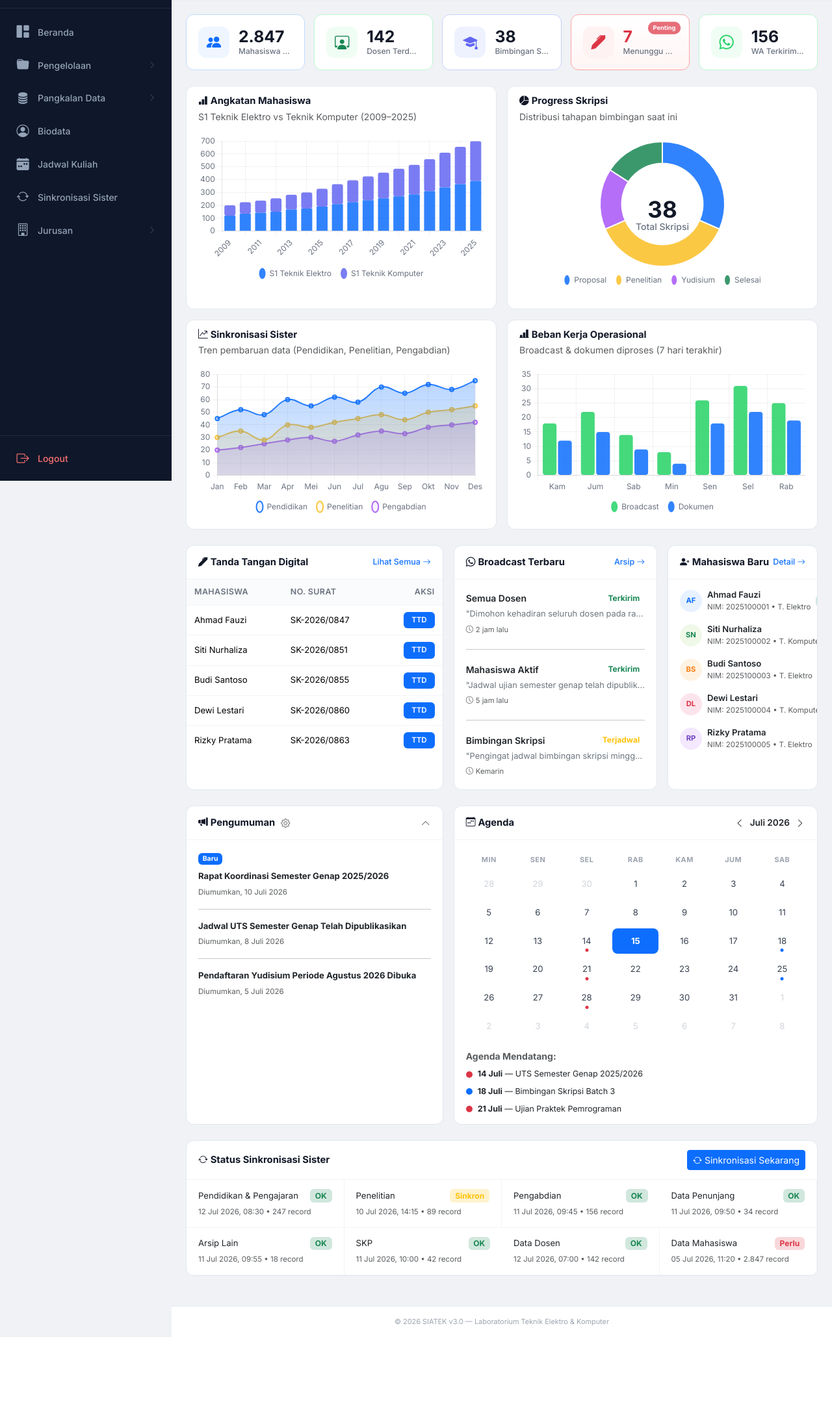
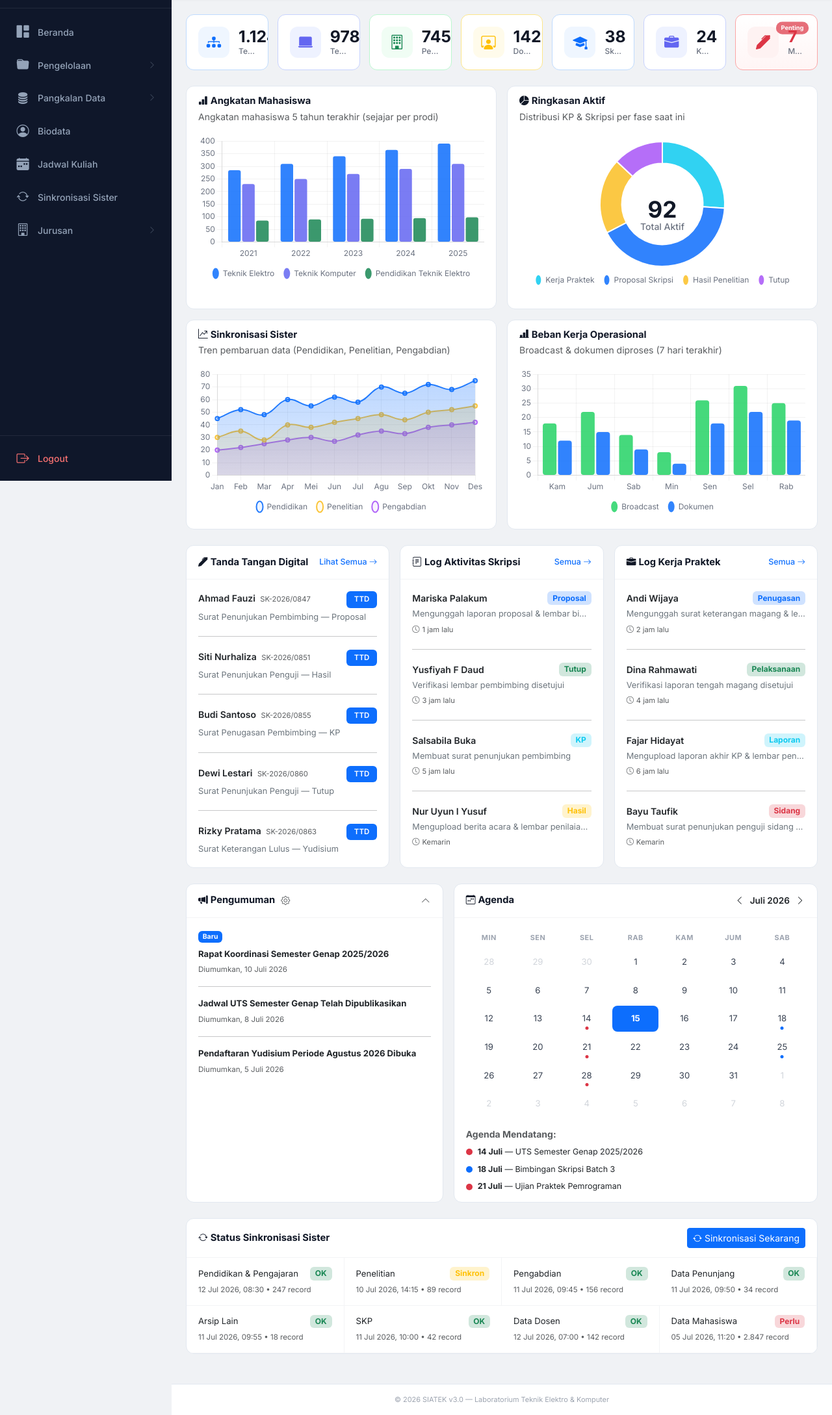
Before and after one commit to idul-kadir/new-siatek, a PHP site: page /index.php?page=dashboard in a window 1280 px wide. Shown: the part 60-2238 px from the top of the page at 65% size. Before the commit the page ends 2118 px from the top, so only its background shows below. Run offline with PHP 8.4, Linux system fonts and the light colour scheme.

Commit message:
masih dashboard 50%

```diff
--- a/css/dashboard.css
+++ b/css/dashboard.css
@@ -489,7 +489,7 @@ a { text-decoration: none; }
 
 @media (min-width: 576px)  { .kpi-row { grid-template-columns: repeat(2, 1fr); } }
 @media (min-width: 992px)  { .kpi-row { grid-template-columns: repeat(3, 1fr); } }
-@media (min-width: 1200px) { .kpi-row { grid-template-columns: repeat(5, 1fr); } }
+@media (min-width: 1200px) { .kpi-row { grid-template-columns: repeat(7, 1fr); } }
 
 /* ======================================================
    KPI CARDS
@@ -528,8 +528,8 @@ a { text-decoration: none; }
 .card-kpi--primary { border-color: #c7d2fe; }
 .card-kpi--primary .card-kpi-icon { background: #eef2ff; color: #6366f1; }
 
-.card-kpi--whatsapp { border-color: #bbf7d0; }
-.card-kpi--whatsapp .card-kpi-icon { background: #f0fdf4; color: var(--color-whatsapp); }
+.card-kpi--warning { border-color: #fde68a; }
+.card-kpi--warning .card-kpi-icon { background: #fffbeb; color: var(--color-warning); }
 
 .card-kpi-icon {
     width: 48px;
@@ -563,6 +563,9 @@ a { text-decoration: none; }
     overflow: hidden;
     text-overflow: ellipsis;
 }
+
+/* ---------- Prodi Card Sub-label (legacy, tidak dipakai lagi) ---------- */
+/* Disatukan ke KPI row utama */
 
 .card-kpi-badge {
     font-size: 0.6rem;
@@ -631,6 +634,16 @@ a { text-decoration: none; }
 }
 
 .feed-card:hover { box-shadow: 0 4px 16px rgba(0,0,0,0.06); }
+
+/* ---------- Equal height di row feed-card ========== */
+.row.g-3 > [class*="col"] {
+    display: flex;
+    flex-direction: column;
+}
+
+.row.g-3 > [class*="col"] > .feed-card {
+    flex: 1 1 auto;
+}
 
 .feed-card-header {
     padding: 14px 18px;
--- a/pages/beranda/beranda.php
+++ b/pages/beranda/beranda.php
@@ -13,24 +13,45 @@
     <section class="mb-4">
         <div class="kpi-row">
             <a href="#" class="kpi-card card-kpi card-kpi--info">
-                <div class="card-kpi-icon"><i class="bi bi-people-fill"></i></div>
+                <div class="card-kpi-icon"><i class="bi bi-diagram-3-fill"></i></div>
                 <div class="card-kpi-body">
-                    <span class="card-kpi-value" data-skeleton="true">2.847</span>
-                    <span class="card-kpi-label">Mahasiswa Aktif</span>
+                    <span class="card-kpi-value" data-skeleton="true">1.124</span>
+                    <span class="card-kpi-label">Teknik Elektro</span>
+                </div>
+            </a>
+            <a href="#" class="kpi-card card-kpi card-kpi--primary">
+                <div class="card-kpi-icon"><i class="bi bi-laptop-fill"></i></div>
+                <div class="card-kpi-body">
+                    <span class="card-kpi-value" data-skeleton="true">978</span>
+                    <span class="card-kpi-label">Teknik Komputer</span>
                 </div>
             </a>
             <a href="#" class="kpi-card card-kpi card-kpi--success">
+                <div class="card-kpi-icon"><i class="bi bi-building"></i></div>
+                <div class="card-kpi-body">
+                    <span class="card-kpi-value" data-skeleton="true">745</span>
+                    <span class="card-kpi-label">Pendidikan Teknik Elektro</span>
+                </div>
+            </a>
+            <a href="#" class="kpi-card card-kpi card-kpi--warning">
                 <div class="card-kpi-icon"><i class="bi bi-person-workspace"></i></div>
                 <div class="card-kpi-body">
                     <span class="card-kpi-value" data-skeleton="true">142</span>
                     <span class="card-kpi-label">Dosen Terdaftar</span>
                 </div>
             </a>
-            <a href="#" class="kpi-card card-kpi card-kpi--primary">
+            <a href="#" class="kpi-card card-kpi card-kpi--info">
                 <div class="card-kpi-icon"><i class="bi bi-mortarboard-fill"></i></div>
                 <div class="card-kpi-body">
                     <span class="card-kpi-value" data-skeleton="true">38</span>
-                    <span class="card-kpi-label">Bimbingan Skripsi Aktif</span>
+                    <span class="card-kpi-label">Skripsi Aktif</span>
+                </div>
+            </a>
+            <a href="#" class="kpi-card card-kpi card-kpi--primary">
+                <div class="card-kpi-icon"><i class="bi bi-briefcase-fill"></i></div>
+                <div class="card-kpi-body">
+                    <span class="card-kpi-value" data-skeleton="true">24</span>
+                    <span class="card-kpi-label">KP Aktif</span>
                 </div>
             </a>
             <a href="#" class="kpi-card card-kpi card-kpi--danger">
@@ -40,13 +61,6 @@
                     <span class="card-kpi-label">Menunggu TTD</span>
                 </div>
                 <span class="card-kpi-badge badge-flash">Penting</span>
-            </a>
-            <a href="#" class="kpi-card card-kpi card-kpi--whatsapp">
-                <div class="card-kpi-icon"><i class="bi bi-whatsapp"></i></div>
-                <div class="card-kpi-body">
-                    <span class="card-kpi-value" data-skeleton="true">156</span>
-                    <span class="card-kpi-label">WA Terkirim (Hari Ini)</span>
-                </div>
             </a>
         </div>
     </section>
@@ -58,7 +72,7 @@
                 <div class="chart-card">
                     <div class="chart-card-header">
                         <h6 class="chart-card-title"><i class="bi bi-bar-chart-fill me-1"></i>Angkatan Mahasiswa</h6>
-                        <small class="text-muted">S1 Teknik Elektro vs Teknik Komputer (2009–2025)</small>
+                        <small class="text-muted">Angkatan mahasiswa 5 tahun terakhir (sejajar per prodi)</small>
                     </div>
                     <div class="chart-card-body">
                         <canvas id="chartAngkatan"></canvas>
@@ -68,8 +82,8 @@
             <div class="col-12 col-lg-6">
                 <div class="chart-card">
                     <div class="chart-card-header">
-                        <h6 class="chart-card-title"><i class="bi bi-pie-chart-fill me-1"></i>Progress Skripsi</h6>
-                        <small class="text-muted">Distribusi tahapan bimbingan saat ini</small>
+                        <h6 class="chart-card-title"><i class="bi bi-pie-chart-fill me-1"></i>Ringkasan Aktif</h6>
+                        <small class="text-muted">Distribusi KP &amp; Skripsi per fase saat ini</small>
                     </div>
                     <div class="chart-card-body chart-card-body--center">
                         <canvas id="chartSkripsi"></canvas>
@@ -105,140 +119,145 @@
     <section class="mb-4">
         <div class="row g-3">
             <!-- Tanda Tangan Digital -->
-            <div class="col-12 col-xl-5">
+            <div class="col-12 col-xl-4">
                 <div class="feed-card">
                     <div class="feed-card-header">
                         <h6 class="feed-card-title"><i class="bi bi-pen-fill me-1"></i>Tanda Tangan Digital</h6>
                         <a href="#" class="feed-card-action">Lihat Semua <i class="bi bi-arrow-right"></i></a>
                     </div>
-                    <div class="feed-card-body p-0">
-                        <div class="table-responsive">
-                            <table class="table table-hover feed-table mb-0">
-                                <thead>
-                                    <tr>
-                                        <th style="font-size:.78rem;">Mahasiswa</th>
-                                        <th style="font-size:.78rem;">No. Surat</th>
-                                        <th style="font-size:.78rem;" class="text-end">Aksi</th>
-                                    </tr>
-                                </thead>
-                                <tbody>
-                                    <tr>
-                                        <td style="font-size:.82rem;">Ahmad Fauzi</td>
-                                        <td style="font-size:.82rem;">SK-2026/0847</td>
-                                        <td class="text-end"><button class="btn btn-sm btn-signature" data-bs-toggle="modal" data-bs-target="#signModal">TTD</button></td>
-                                    </tr>
-                                    <tr>
-                                        <td style="font-size:.82rem;">Siti Nurhaliza</td>
-                                        <td style="font-size:.82rem;">SK-2026/0851</td>
-                                        <td class="text-end"><button class="btn btn-sm btn-signature" data-bs-toggle="modal" data-bs-target="#signModal">TTD</button></td>
-                                    </tr>
-                                    <tr>
-                                        <td style="font-size:.82rem;">Budi Santoso</td>
-                                        <td style="font-size:.82rem;">SK-2026/0855</td>
-                                        <td class="text-end"><button class="btn btn-sm btn-signature" data-bs-toggle="modal" data-bs-target="#signModal">TTD</button></td>
-                                    </tr>
-                                    <tr>
-                                        <td style="font-size:.82rem;">Dewi Lestari</td>
-                                        <td style="font-size:.82rem;">SK-2026/0860</td>
-                                        <td class="text-end"><button class="btn btn-sm btn-signature" data-bs-toggle="modal" data-bs-target="#signModal">TTD</button></td>
-                                    </tr>
-                                    <tr>
-                                        <td style="font-size:.82rem;">Rizky Pratama</td>
-                                        <td style="font-size:.82rem;">SK-2026/0863</td>
-                                        <td class="text-end"><button class="btn btn-sm btn-signature" data-bs-toggle="modal" data-bs-target="#signModal">TTD</button></td>
-                                    </tr>
-                                </tbody>
-                            </table>
+                    <div class="feed-card-body">
+                        <div class="broadcast-item mb-3">
+                            <div class="d-flex justify-content-between mb-1 gap-2">
+                                <small class="fw-semibold">Ahmad Fauzi <span class="text-muted ms-1" style="font-size:.7rem; font-weight:400;">SK-2026/0847</span></small>
+                                <button class="btn btn-sm btn-signature" data-bs-toggle="modal" data-bs-target="#signModal">TTD</button>
+                            </div>
+                            <p class="broadcast-snippet mb-0" style="font-size:.8rem; color:#6c757d;">Surat Penunjukan Pembimbing — Proposal</p>
+                        </div>
+                        <hr>
+                        <div class="broadcast-item mb-3">
+                            <div class="d-flex justify-content-between mb-1 gap-2">
+                                <small class="fw-semibold">Siti Nurhaliza <span class="text-muted ms-1" style="font-size:.7rem; font-weight:400;">SK-2026/0851</span></small>
+                                <button class="btn btn-sm btn-signature" data-bs-toggle="modal" data-bs-target="#signModal">TTD</button>
+                            </div>
+                            <p class="broadcast-snippet mb-0" style="font-size:.8rem; color:#6c757d;">Surat Penunjukan Penguji — Hasil</p>
+                        </div>
+                        <hr>
+                        <div class="broadcast-item mb-3">
+                            <div class="d-flex justify-content-between mb-1 gap-2">
+                                <small class="fw-semibold">Budi Santoso <span class="text-muted ms-1" style="font-size:.7rem; font-weight:400;">SK-2026/0855</span></small>
+                                <button class="btn btn-sm btn-signature" data-bs-toggle="modal" data-bs-target="#signModal">TTD</button>
+                            </div>
+                            <p class="broadcast-snippet mb-0" style="font-size:.8rem; color:#6c757d;">Surat Penugasan Pembimbing — KP</p>
+                        </div>
+                        <hr>
+                        <div class="broadcast-item mb-3">
+                            <div class="d-flex justify-content-between mb-1 gap-2">
+                                <small class="fw-semibold">Dewi Lestari <span class="text-muted ms-1" style="font-size:.7rem; font-weight:400;">SK-2026/0860</span></small>
+                                <button class="btn btn-sm btn-signature" data-bs-toggle="modal" data-bs-target="#signModal">TTD</button>
+                            </div>
+                            <p class="broadcast-snippet mb-0" style="font-size:.8rem; color:#6c757d;">Surat Penunjukan Penguji — Tutup</p>
+                        </div>
+                        <hr>
+                        <div class="broadcast-item">
+                            <div class="d-flex justify-content-between mb-1 gap-2">
+                                <small class="fw-semibold">Rizky Pratama <span class="text-muted ms-1" style="font-size:.7rem; font-weight:400;">SK-2026/0863</span></small>
+                                <button class="btn btn-sm btn-signature" data-bs-toggle="modal" data-bs-target="#signModal">TTD</button>
+                            </div>
+                            <p class="broadcast-snippet mb-0" style="font-size:.8rem; color:#6c757d;">Surat Keterangan Lulus — Yudisium</p>
                         </div>
                     </div>
                 </div>
             </div>
 
-            <!-- Broadcast Terbaru -->
-            <div class="col-12 col-md-6 col-xl-4">
+            <!-- Log Aktivitas Skripsi -->
+            <div class="col-12 col-xl-4">
                 <div class="feed-card">
                     <div class="feed-card-header">
-                        <h6 class="feed-card-title"><i class="bi bi-whatsapp me-1"></i>Broadcast Terbaru</h6>
-                        <a href="#" class="feed-card-action">Arsip <i class="bi bi-arrow-right"></i></a>
+                        <h6 class="feed-card-title"><i class="bi bi-journal-text me-1"></i>Log Aktivitas Skripsi</h6>
+                        <a href="#" class="feed-card-action">Semua <i class="bi bi-arrow-right"></i></a>
                     </div>
                     <div class="feed-card-body">
                         <div class="broadcast-item mb-3">
                             <div class="d-flex justify-content-between mb-1 gap-2">
-                                <small class="fw-semibold">Semua Dosen</small>
-                                <span class="badge badge-success-subtle text-success">Terkirim</span>
+                                <small class="fw-semibold">Mariska Palakum</small>
+                                <span class="badge bg-primary-subtle text-primary">Proposal</span>
                             </div>
-                            <p class="broadcast-snippet mb-0" style="font-size:.8rem; color:#6c757d;">"Dimohon kehadiran seluruh dosen pada rapat..."</p>
-                            <small class="text-muted" style="font-size:.7rem;"><i class="bi bi-clock me-1"></i>2 jam lalu</small>
+                            <p class="broadcast-snippet mb-0" style="font-size:.8rem; color:#6c757d;">Mengunggah laporan proposal &amp; lembar bimbingan</p>
+                            <small class="text-muted" style="font-size:.7rem;"><i class="bi bi-clock me-1"></i>1 jam lalu</small>
                         </div>
                         <hr>
                         <div class="broadcast-item mb-3">
                             <div class="d-flex justify-content-between mb-1 gap-2">
-                                <small class="fw-semibold">Mahasiswa Aktif</small>
-                                <span class="badge badge-success-subtle text-success">Terkirim</span>
+                                <small class="fw-semibold">Yusfiyah F Daud</small>
+                                <span class="badge bg-success-subtle text-success">Tutup</span>
                             </div>
-                            <p class="broadcast-snippet mb-0" style="font-size:.8rem; color:#6c757d;">"Jadwal ujian semester genap telah dipublikasikan..."</p>
+                            <p class="broadcast-snippet mb-0" style="font-size:.8rem; color:#6c757d;">Verifikasi lembar pembimbing disetujui</p>
+                            <small class="text-muted" style="font-size:.7rem;"><i class="bi bi-clock me-1"></i>3 jam lalu</small>
+                        </div>
+                        <hr>
+                        <div class="broadcast-item mb-3">
+                            <div class="d-flex justify-content-between mb-1 gap-2">
+                                <small class="fw-semibold">Salsabila Buka</small>
+                                <span class="badge bg-info-subtle text-info">KP</span>
+                            </div>
+                            <p class="broadcast-snippet mb-0" style="font-size:.8rem; color:#6c757d;">Membuat surat penunjukan pembimbing</p>
                             <small class="text-muted" style="font-size:.7rem;"><i class="bi bi-clock me-1"></i>5 jam lalu</small>
                         </div>
                         <hr>
                         <div class="broadcast-item">
                             <div class="d-flex justify-content-between mb-1 gap-2">
-                                <small class="fw-semibold">Bimbingan Skripsi</small>
-                                <span class="badge badge-warning-subtle text-warning">Terjadwal</span>
+                                <small class="fw-semibold">Nur Uyun I Yusuf</small>
+                                <span class="badge bg-warning-subtle text-warning">Hasil</span>
                             </div>
-                            <p class="broadcast-snippet mb-0" style="font-size:.8rem; color:#6c757d;">"Pengingat jadwal bimbingan skripsi minggu ini..."</p>
+                            <p class="broadcast-snippet mb-0" style="font-size:.8rem; color:#6c757d;">Mengupload berita acara &amp; lembar penilaian hasil</p>
                             <small class="text-muted" style="font-size:.7rem;"><i class="bi bi-clock me-1"></i>Kemarin</small>
                         </div>
                     </div>
                 </div>
             </div>
 
-            <!-- Log Mahasiswa Baru -->
-            <div class="col-12 col-md-6 col-xl-3">
+            <!-- Log Kerja Praktek -->
+            <div class="col-12 col-xl-4">
                 <div class="feed-card">
                     <div class="feed-card-header">
-                        <h6 class="feed-card-title"><i class="bi bi-person-plus-fill me-1"></i>Mahasiswa Baru</h6>
-                        <a href="#" class="feed-card-action">Detail <i class="bi bi-arrow-right"></i></a>
+                        <h6 class="feed-card-title"><i class="bi bi-briefcase-fill me-1"></i>Log Kerja Praktek</h6>
+                        <a href="#" class="feed-card-action">Semua <i class="bi bi-arrow-right"></i></a>
                     </div>
                     <div class="feed-card-body">
-                        <div class="student-log-item d-flex align-items-center gap-2 mb-3">
-                            <div class="student-avatar" style="background:#e7f1ff; color:#0d6efd;">AF</div>
-                            <div class="flex-grow-1 min-w-0">
-                                <small class="fw-semibold d-block text-truncate" style="font-size:.82rem;">Ahmad Fauzi</small>
-                                <small class="text-muted d-block text-truncate" style="font-size:.72rem;">NIM: 2025100001 • T. Elektro</small>
+                        <div class="broadcast-item mb-3">
+                            <div class="d-flex justify-content-between mb-1 gap-2">
+                                <small class="fw-semibold">Andi Wijaya</small>
+                                <span class="badge bg-primary-subtle text-primary">Penugasan</span>
                             </div>
-                            <span class="badge bg-success-subtle text-success" style="font-size:.68rem;">Verifikasi</span>
+                            <p class="broadcast-snippet mb-0" style="font-size:.8rem; color:#6c757d;">Mengunggah surat keterangan magang &amp; lembar bimbingan</p>
+                            <small class="text-muted" style="font-size:.7rem;"><i class="bi bi-clock me-1"></i>2 jam lalu</small>
                         </div>
-                        <div class="student-log-item d-flex align-items-center gap-2 mb-3">
-                            <div class="student-avatar" style="background:#f0f8e8; color:#198754;">SN</div>
-                            <div class="flex-grow-1 min-w-0">
-                                <small class="fw-semibold d-block text-truncate" style="font-size:.82rem;">Siti Nurhaliza</small>
-                                <small class="text-muted d-block text-truncate" style="font-size:.72rem;">NIM: 2025100002 • T. Komputer</small>
+                        <hr>
+                        <div class="broadcast-item mb-3">
+                            <div class="d-flex justify-content-between mb-1 gap-2">
+                                <small class="fw-semibold">Dina Rahmawati</small>
+                                <span class="badge bg-success-subtle text-success">Pelaksanaan</span>
                             </div>
-                            <span class="badge bg-success-subtle text-success" style="font-size:.68rem;">Verifikasi</span>
+                            <p class="broadcast-snippet mb-0" style="font-size:.8rem; color:#6c757d;">Verifikasi laporan tengah magang disetujui</p>
+                            <small class="text-muted" style="font-size:.7rem;"><i class="bi bi-clock me-1"></i>4 jam lalu</small>
                         </div>
-                        <div class="student-log-item d-flex align-items-center gap-2 mb-3">
-                            <div class="student-avatar" style="background:#fef3e2; color:#fd7e14;">BS</div>
-                            <div class="flex-grow-1 min-w-0">
-                                <small class="fw-semibold d-block text-truncate" style="font-size:.82rem;">Budi Santoso</small>
-                                <small class="text-muted d-block text-truncate" style="font-size:.72rem;">NIM: 2025100003 • T. Elektro</small>
+                        <hr>
+                        <div class="broadcast-item mb-3">
+                            <div class="d-flex justify-content-between mb-1 gap-2">
+                                <small class="fw-semibold">Fajar Hidayat</small>
+                                <span class="badge bg-info-subtle text-info">Laporan</span>
                             </div>
-                            <span class="badge bg-info-subtle text-info" style="font-size:.68rem;">Pending</span>
+                            <p class="broadcast-snippet mb-0" style="font-size:.8rem; color:#6c757d;">Mengupload laporan akhir KP &amp; lembar penilaian</p>
+                            <small class="text-muted" style="font-size:.7rem;"><i class="bi bi-clock me-1"></i>6 jam lalu</small>
                         </div>
-                        <div class="student-log-item d-flex align-items-center gap-2 mb-3">
-                            <div class="student-avatar" style="background:#fce4ec; color:#dc3545;">DL</div>
-                            <div class="flex-grow-1 min-w-0">
-                                <small class="fw-semibold d-block text-truncate" style="font-size:.82rem;">Dewi Lestari</small>
-                                <small class="text-muted d-block text-truncate" style="font-size:.72rem;">NIM: 2025100004 • T. Komputer</small>
+                        <hr>
+                        <div class="broadcast-item">
+                            <div class="d-flex justify-content-between mb-1 gap-2">
+                                <small class="fw-semibold">Bayu Taufik</small>
+                                <span class="badge bg-danger-subtle text-danger">Sidang</span>
                             </div>
-                            <span class="badge bg-success-subtle text-success" style="font-size:.68rem;">Verifikasi</span>
-                        </div>
-                        <div class="student-log-item d-flex align-items-center gap-2">
-                            <div class="student-avatar" style="background:#f3e8fd; color:#6f42c1;">RP</div>
-                            <div class="flex-grow-1 min-w-0">
-                                <small class="fw-semibold d-block text-truncate" style="font-size:.82rem;">Rizky Pratama</small>
-                                <small class="text-muted d-block text-truncate" style="font-size:.72rem;">NIM: 2025100005 • T. Elektro</small>
-                            </div>
-                            <span class="badge bg-warning-subtle text-warning" style="font-size:.68rem;">Revisi</span>
+                            <p class="broadcast-snippet mb-0" style="font-size:.8rem; color:#6c757d;">Membuat surat penunjukan penguji sidang KP</p>
+                            <small class="text-muted" style="font-size:.7rem;"><i class="bi bi-clock me-1"></i>Kemarin</small>
                         </div>
                     </div>
                 </div>
```
Also changed, not shown: js/dashboard.js (+16 -14 lines), siatek-blueprint.md (+20 -8 lines).
